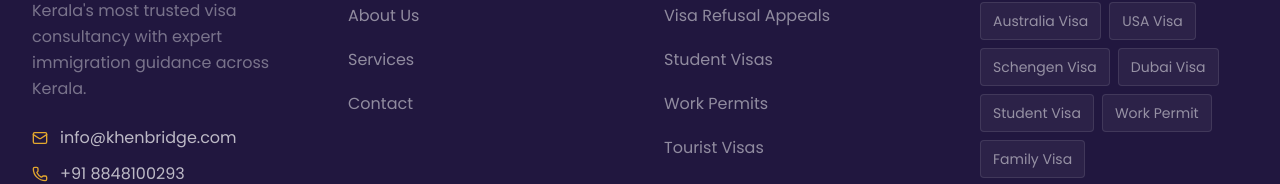
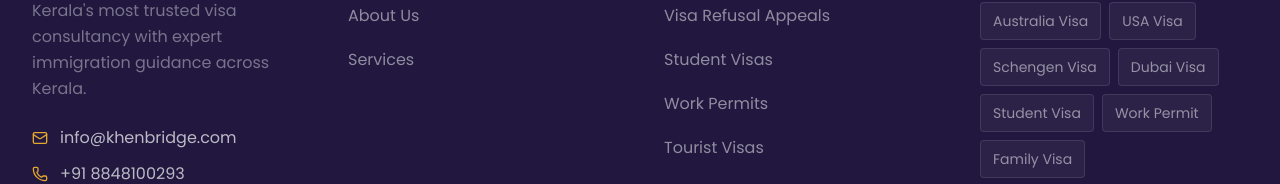
Before and after one commit to khenbridgepvt-dev/website, a Next.js app: page /queries/intake in a window 1280 px wide. Shown: the part 979-1163 px from the top of the page. Built offline with nearby package versions, Linux system fonts and the light colour scheme.

Commit message:
removed contact , made it book free consultation

```diff
--- a/src/components/Footer.tsx
+++ b/src/components/Footer.tsx
@@ -117,14 +117,6 @@ export default function Footer() {
                   Services
                 </Link>
               </li>
-              <li>
-                <Link
-                  href="/queries/intake"
-                  className="text-white/50 hover:text-accent transition-colors duration-300 text-sm sm:text-base inline-block py-1"
-                >
-                  Contact
-                </Link>
-              </li>
             </ul>
           </div>
 
--- a/src/components/Header.tsx
+++ b/src/components/Header.tsx
@@ -5,7 +5,7 @@ import Link from "next/link";
 import Image from "next/image";
 import { usePathname } from "next/navigation";
 import { Menu, X } from "lucide-react";
-import { MAILTO_URL, PRIMARY_CTA_BUTTON_CLASS } from "@/lib/contact";
+import { PRIMARY_CTA_BUTTON_CLASS } from "@/lib/contact";
 
 const navLinks = [
   { name: "Home", href: "/#home" },
@@ -13,8 +13,9 @@ const navLinks = [
   { name: "Services", href: "/#services" },
   { name: "UK Immigration", href: "/#uk-immigration" },
   { name: "Destinations", href: "/#destinations" },
-  { name: "Contact", href: "/queries/intake" },
 ];
+
+const INTAKE_PATH = "/queries/intake";
 
 export default function Header() {
   const pathname = usePathname();
@@ -138,12 +139,12 @@ export default function Header() {
                 </Link>
               ))}
             </nav>
-            <a
-              href={MAILTO_URL}
+            <Link
+              href={INTAKE_PATH}
               className={`${PRIMARY_CTA_BUTTON_CLASS} text-sm px-5 xl:px-6 py-2.5 whitespace-nowrap`}
             >
               Book Free Consultation
-            </a>
+            </Link>
           </div>
 
           {/* Mobile Menu Toggle */}
@@ -169,13 +170,13 @@ export default function Header() {
                 {link.name}
               </Link>
             ))}
-            <a
-              href={MAILTO_URL}
+            <Link
+              href={INTAKE_PATH}
               className={`${PRIMARY_CTA_BUTTON_CLASS} px-6 py-3 text-center w-full mt-4 block`}
               onClick={() => setIsMobileMenuOpen(false)}
             >
               Book Free Consultation
-            </a>
+            </Link>
           </div>
         )}
       </div>
```
